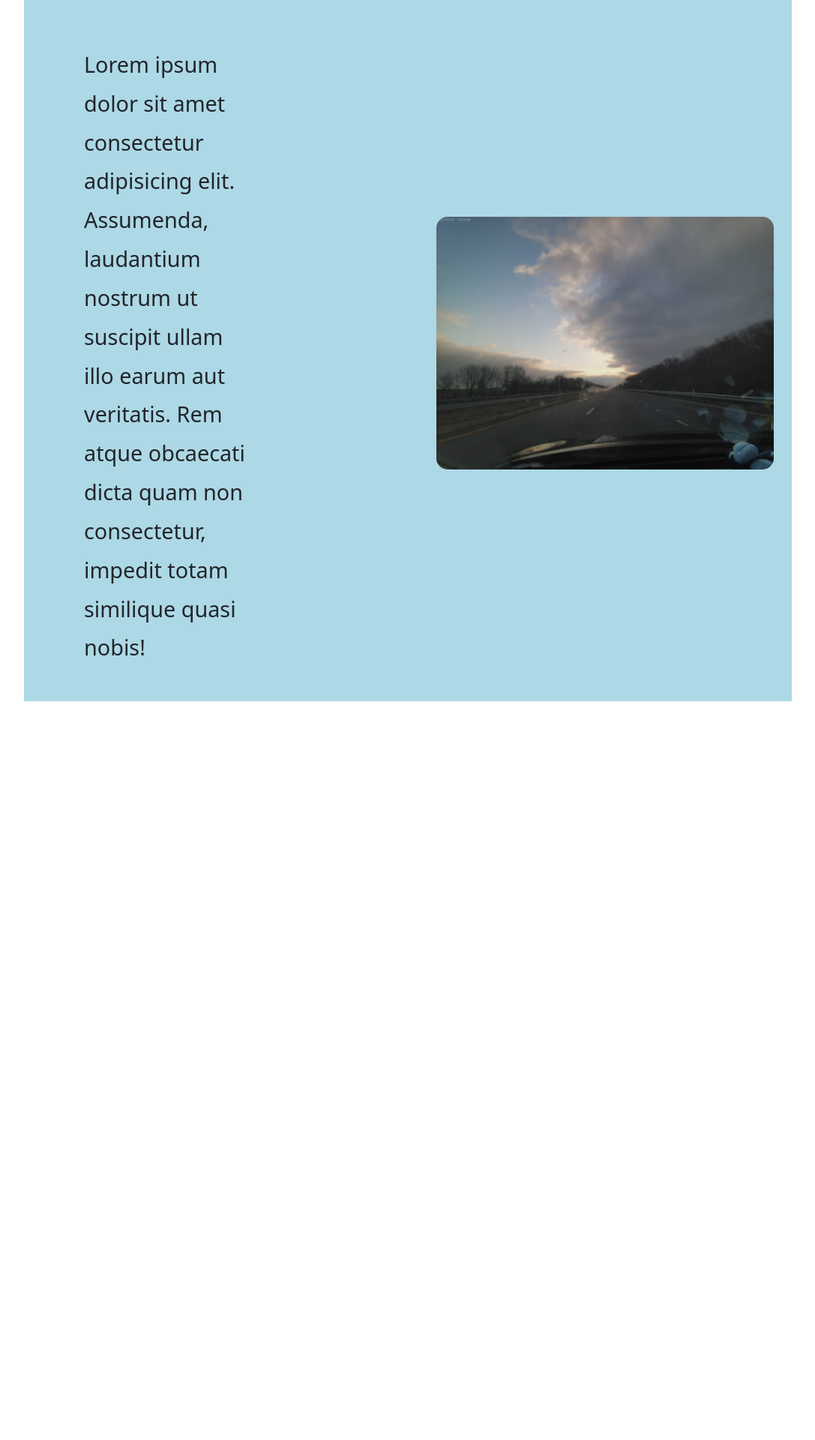
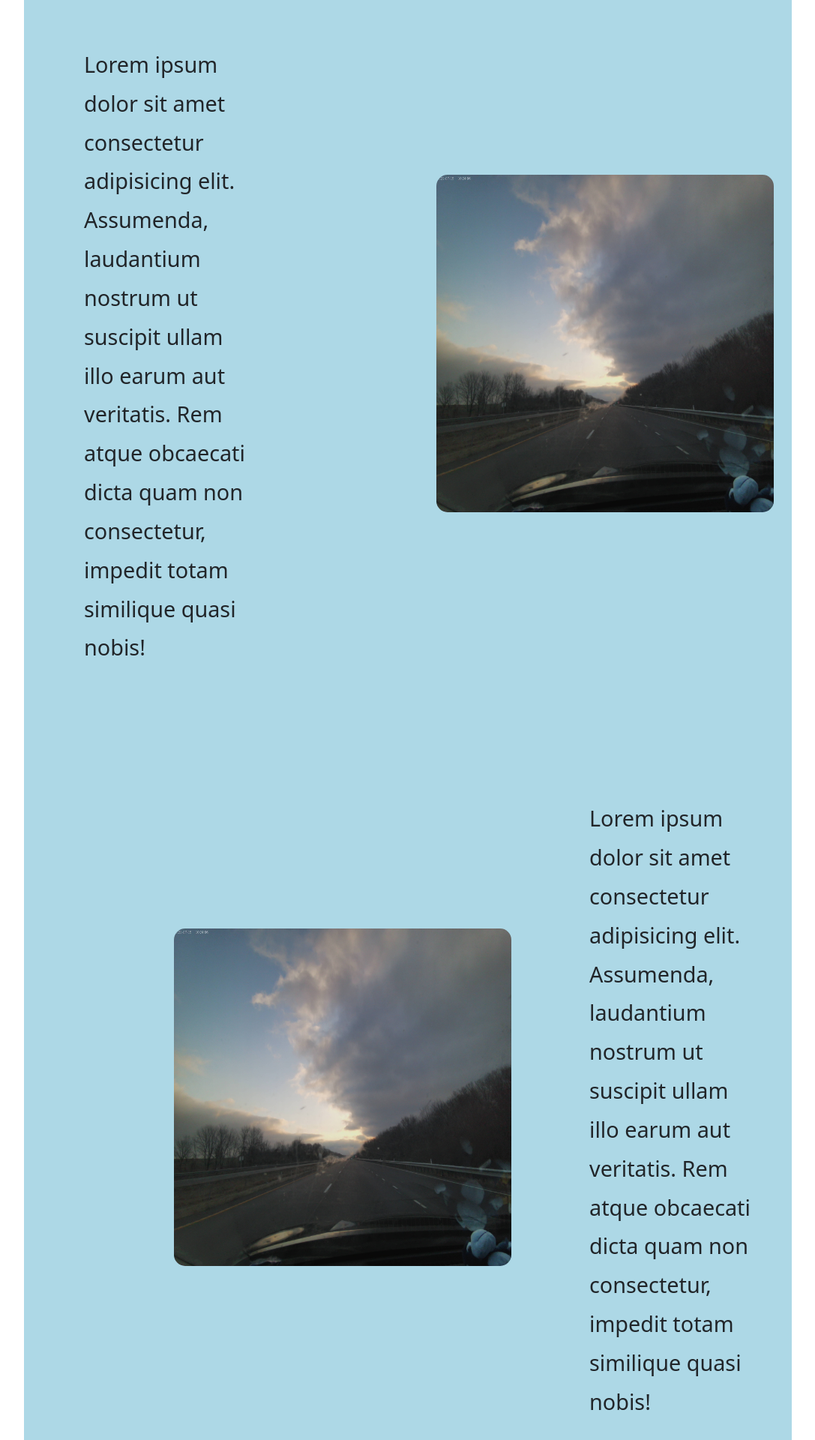
Before and after one commit to llcain/react-header, a React (Create React App) app: page /about in a window 1280 px wide. Shown: the part 180-2100 px from the top of the page at 75% size, without its empty margins (96-1183 px from the left). Before the commit the page ends 1115 px from the top, so only its background shows below. Built offline with nearby package versions, Linux system fonts and the light colour scheme.

Commit message:
Updated about page

```diff
--- a/src/App.scss
+++ b/src/App.scss
@@ -36,7 +36,7 @@
 
 .about-img {
     width: 450px;
-    height: 450pxpx;
+    height: 450px;
     border-radius: 15px;
     margin-top: 100px;
     margin-bottom: 50px;
--- a/src/components/About.js
+++ b/src/components/About.js
@@ -4,6 +4,22 @@ import PhotoIMG1 from '../image/photoIMG1.jpg';
 const About = () => {
     return (
         <section className="about-section">
+            <div className="row">
+                <div className="about-col">
+                    <p>Lorem ipsum dolor sit amet consectetur adipisicing elit. Assumenda, laudantium nostrum ut suscipit ullam illo earum aut veritatis. Rem atque obcaecati dicta quam non consectetur, impedit totam similique quasi nobis!</p>
+                </div>
+                <div className="about-col">
+                    <img className="about-img" src={PhotoIMG1} alt="Clouds" />
+                </div>
+            </div>
+            <div className="row">
+                <div className="about-col">
+                    <img className="about-img" src={PhotoIMG1} alt="Clouds" />
+                </div>
+                <div className="about-col">
+                <p>Lorem ipsum dolor sit amet consectetur adipisicing elit. Assumenda, laudantium nostrum ut suscipit ullam illo earum aut veritatis. Rem atque obcaecati dicta quam non consectetur, impedit totam similique quasi nobis!</p>
+                </div>
+            </div>
             <div className="row">
                 <div className="about-col">
                     <p>Lorem ipsum dolor sit amet consectetur adipisicing elit. Assumenda, laudantium nostrum ut suscipit ullam illo earum aut veritatis. Rem atque obcaecati dicta quam non consectetur, impedit totam similique quasi nobis!</p>
```
